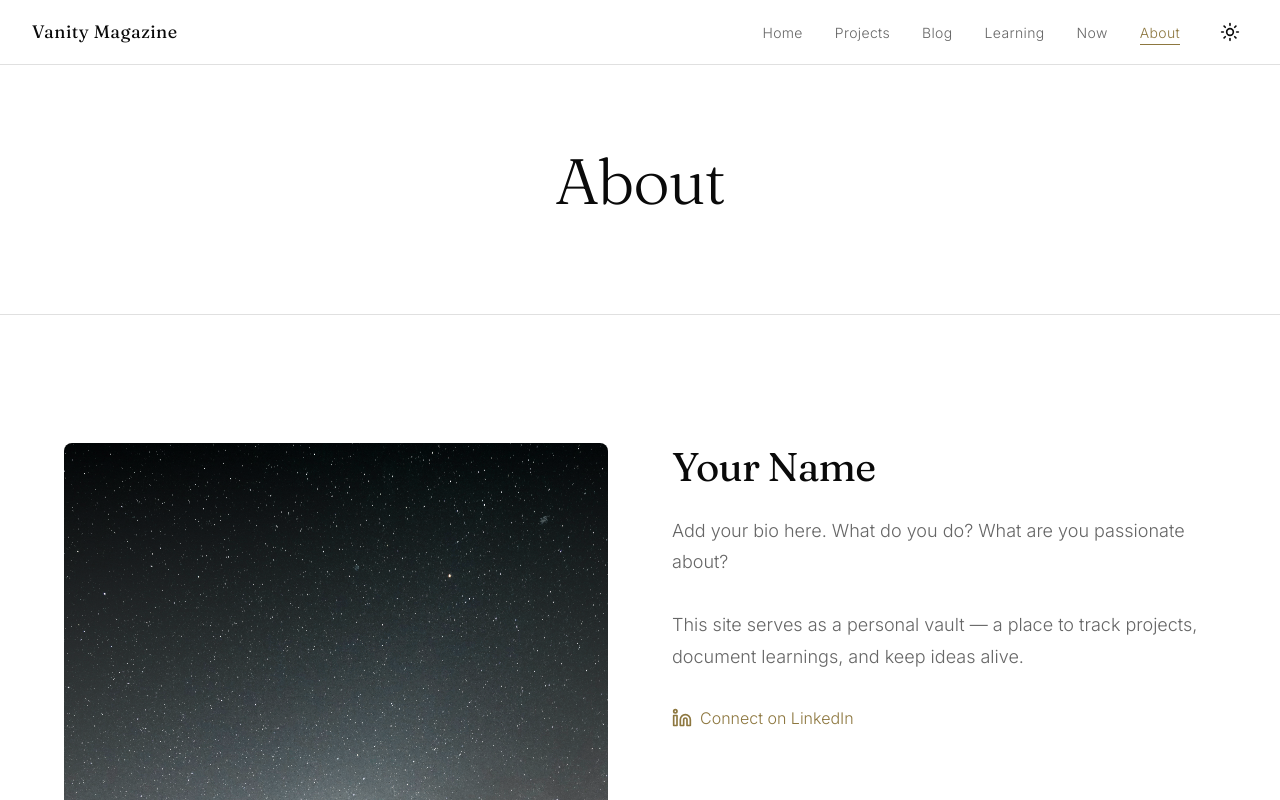
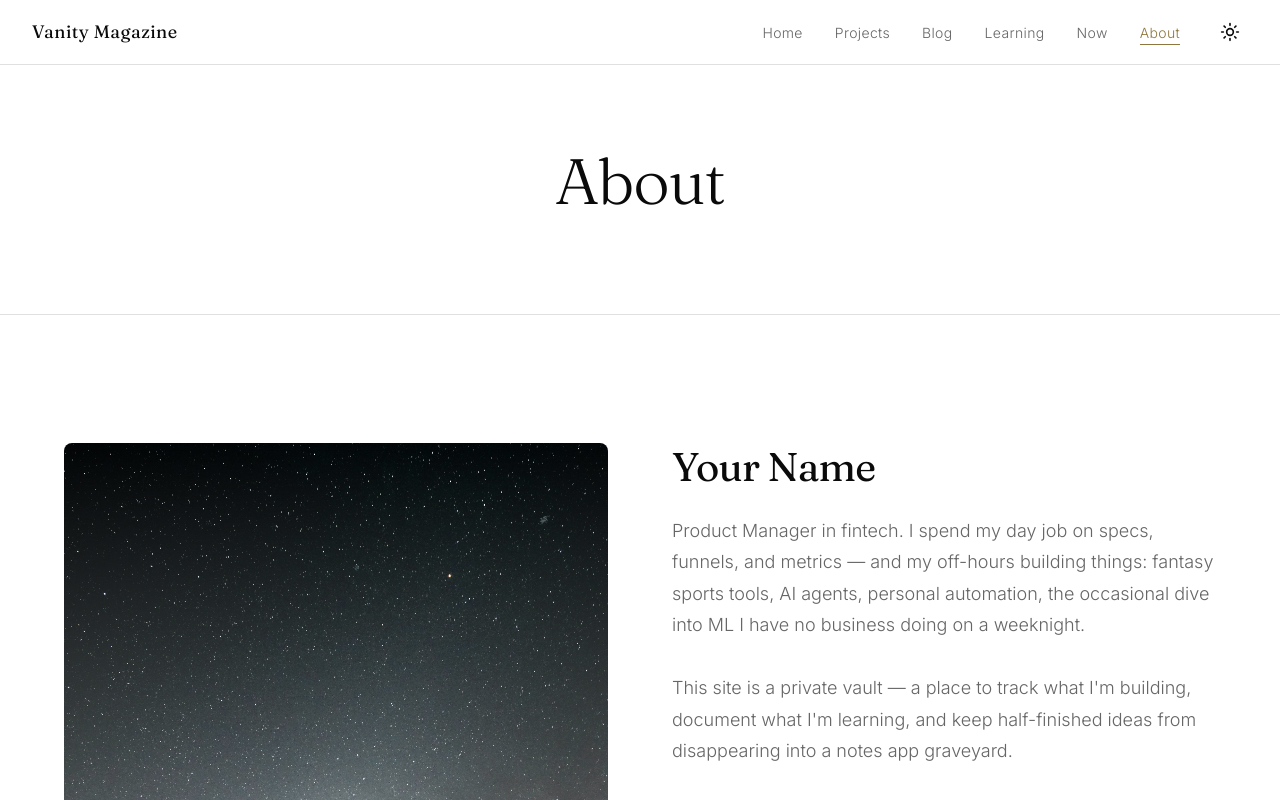
Before and after one commit to ViggyST/vanity-magazine, a React (Vite) app: page /about in a window 1280 px wide. Shown: the top 800 px of the page. Built offline with nearby package versions, Linux system fonts and the light colour scheme; the HTML template or start-up script is replaced by a standard one.

Commit message:
content: update About page bio
vanitymagazine.about doesn't exist as a table -- the About page has
always read this from siteConfig.ts as a static string, not Supabase.

```diff
--- a/src/data/siteConfig.ts
+++ b/src/data/siteConfig.ts
@@ -26,9 +26,9 @@ export const siteConfig = {
 
   // About page content
   about: {
-    bio: `Add your bio here. What do you do? What are you passionate about?
+    bio: `Product Manager in fintech. I spend my day job on specs, funnels, and metrics — and my off-hours building things: fantasy sports tools, AI agents, personal automation, the occasional dive into ML I have no business doing on a weeknight.
 
-This site serves as a personal vault — a place to track projects, document learnings, and keep ideas alive.`,
+This site is a private vault — a place to track what I'm building, document what I'm learning, and keep half-finished ideas from disappearing into a notes app graveyard.`,
   },
 
   // Project categories (locked for MVP)
```
